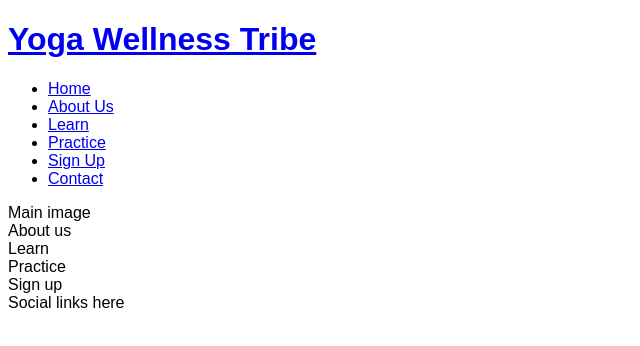
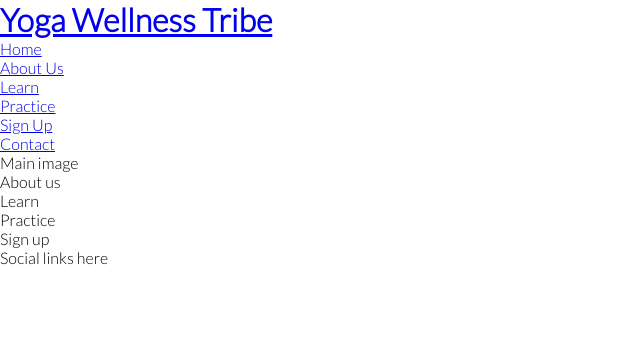
Before and after one commit to MayaJJ/Project-1-Yoga, a plain HTML site: page index.html in a window 1280 px wide. Shown: the whole page, without its empty margins (0-640 px from the left). Drawn offline with Linux system fonts and the light colour scheme.

Commit message:
Add google fonts, remove default margin, padding and border

```diff
--- a/assets/css/style.css
+++ b/assets/css/style.css
@@ -1,3 +1,12 @@
+@import url('https://fonts.googleapis.com/css2?family=Lato:wght@300&family=Oswald&display=swap');
+
+* {
+    margin: 0;
+    padding: 0;
+    border: none;
+}
+
 body {
-    font-family: Arial;
+    font-family: Lato;
+    font-weight: 300;
 }
```
